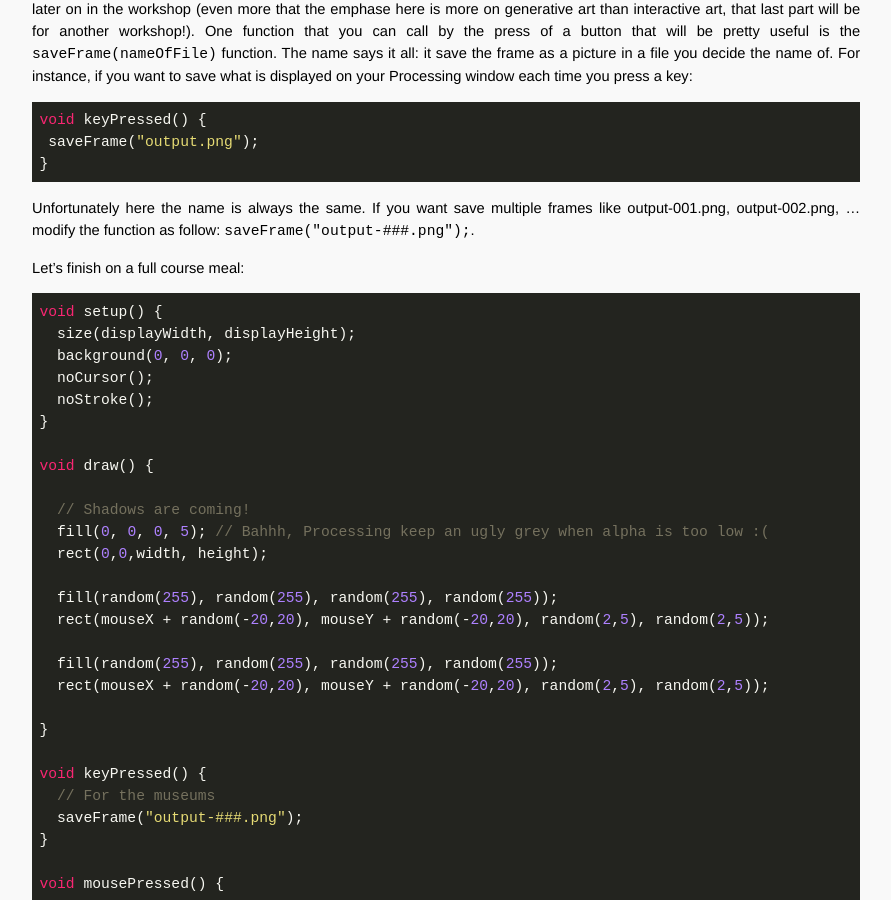
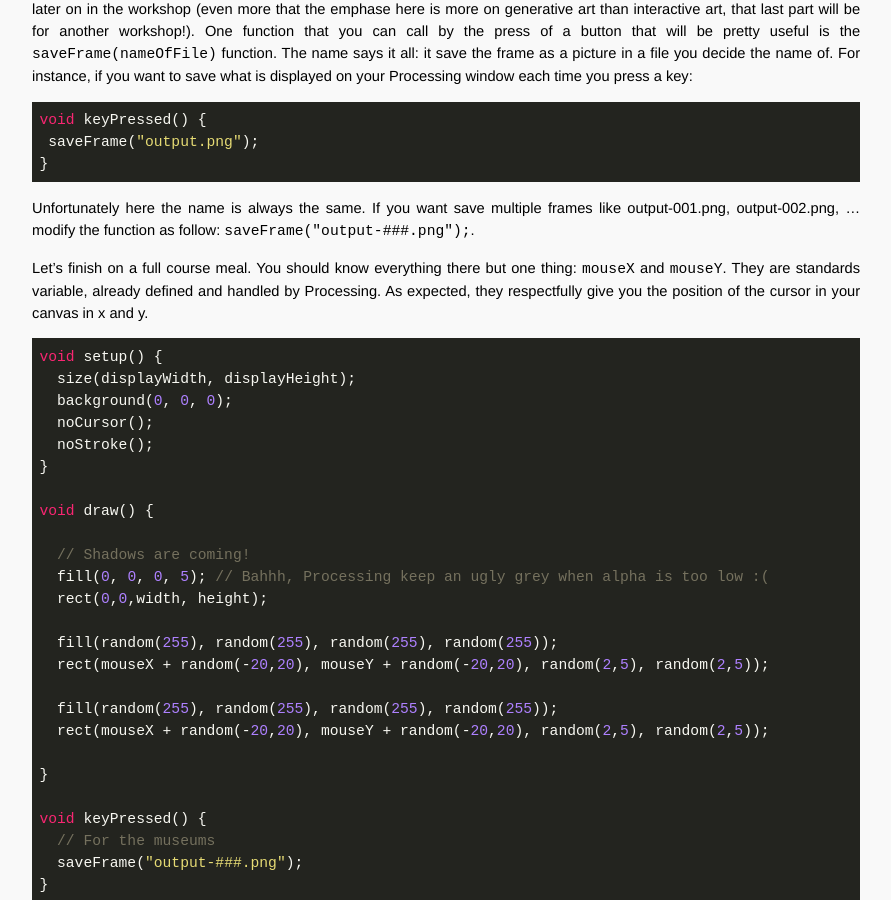
Before and after one commit to OpenTechSchool-Brussels/generative-art-with-processing, a Jekyll site: the page built from Getting-to-know-your-canvas.markdown, in a window 1280 px wide and 900 px high, scrolled down 4868 px. Shown: the whole window, without its empty margins (324-1215 px from the left). Built offline with Jekyll 4.4.1, drawn with Linux system fonts in a browser that asks for light colours; Markdown is read by kramdown in place of the engine named in the settings.

Commit message:
Update Getting-to-know-your-canvas.markdown

````diff
--- a/Getting-to-know-your-canvas.markdown
+++ b/Getting-to-know-your-canvas.markdown
@@ -183,7 +183,7 @@ void keyPressed() {
 
 Unfortunately here the name is always the same. If you want save multiple frames like output-001.png, output-002.png, ... modify the function as follow: `saveFrame("output-###.png");`.
 
-Let's finish on a full course meal:
+Let's finish on a full course meal. You should know everything there but one thing: `mouseX` and `mouseY`. They are standards variable, already defined and handled by Processing. As expected, they respectfully give you the position of the cursor in your canvas in x and y.
 
 ```java
 void setup() {
````
